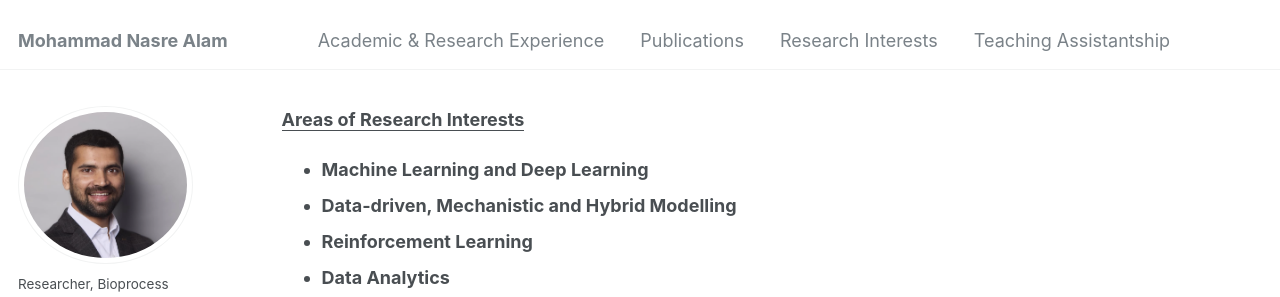
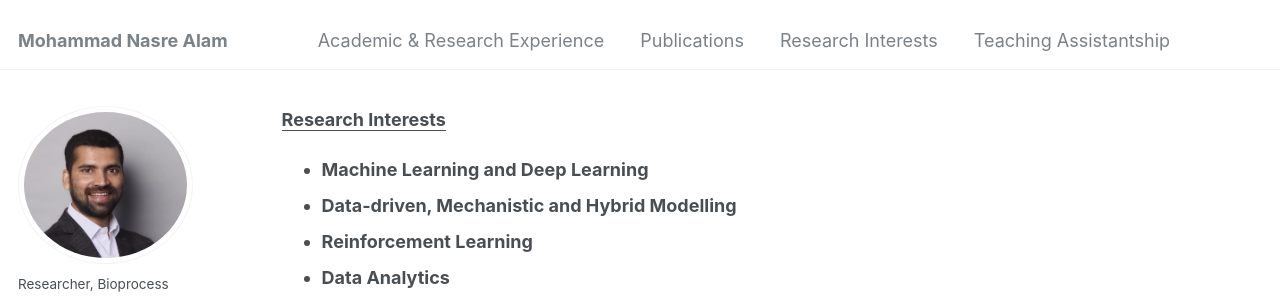
Before and after one commit to mdnasreiit/mdnasreiit.github.io, a Jekyll site: the page built from _pages/research-interests.md, in a window 1280 px wide and 900 px high. Shown: the top 297 px of the window. Built offline with Jekyll 4.4.1, drawn with Linux system fonts in a browser that asks for light colours; some web fonts are replaced.

Commit message:
Rename section 'Areas of Research Interests' to 'Research Interests'

```diff
--- a/_pages/research-interests.md
+++ b/_pages/research-interests.md
@@ -9,7 +9,7 @@ redirect_from:
 
 
 
-<ins>**Areas of Research Interests**</ins>
+<ins>**Research Interests**</ins>
 - **Machine Learning and Deep Learning**
 - **Data-driven, Mechanistic and Hybrid Modelling**
 - **Reinforcement Learning**
```
